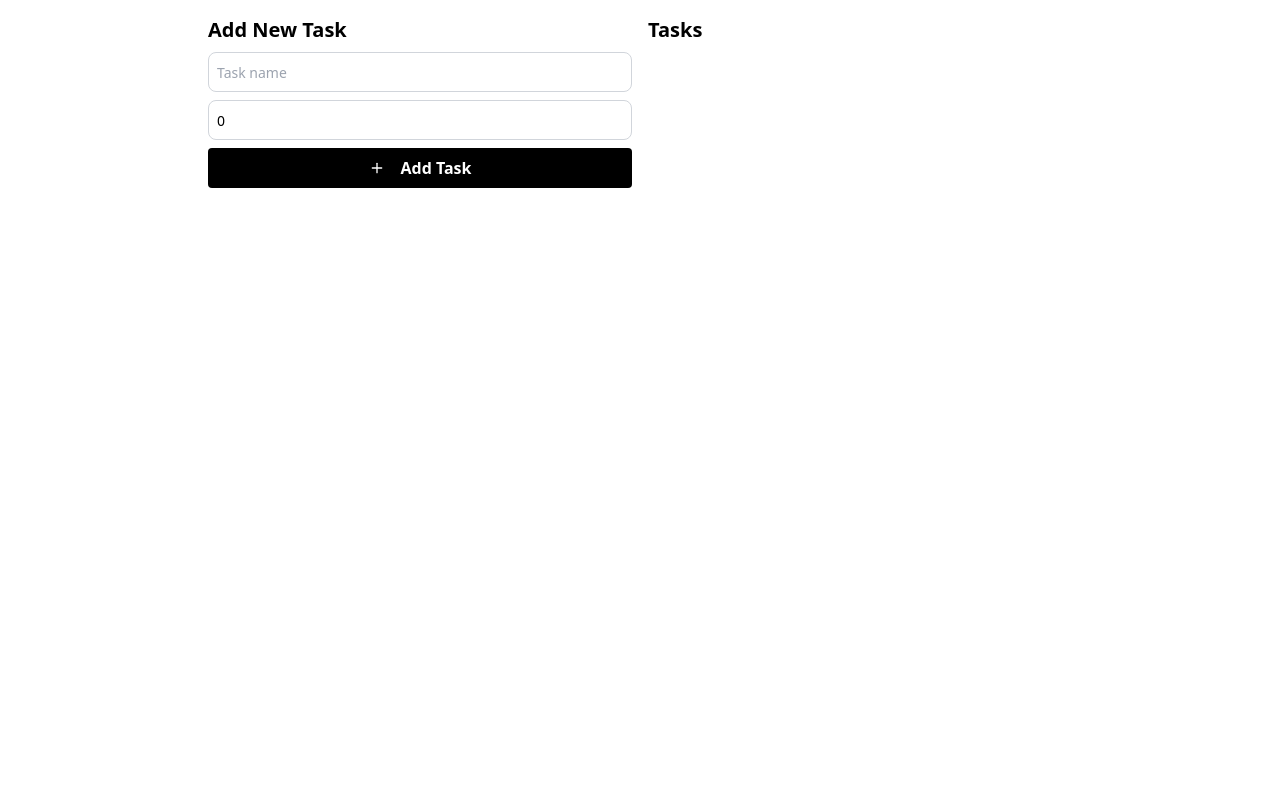
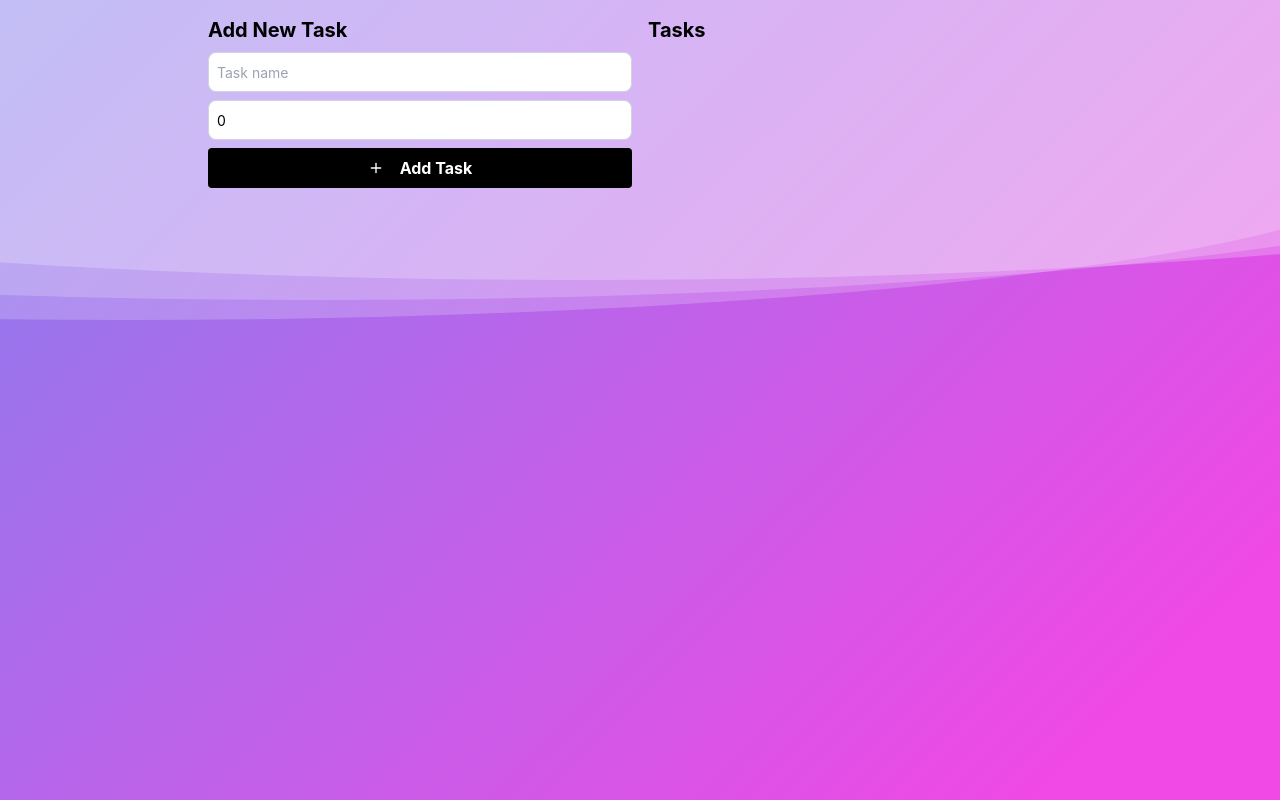
Before and after one commit to ahmadrosid/timeboxing, a SvelteKit app: page / in a window 1280 px wide. Built offline with nearby package versions, Linux system fonts and the light colour scheme.

Commit message:
make the background to be fun

```diff
--- a/src/app.css
+++ b/src/app.css
@@ -1,3 +1,73 @@
 @import "tailwindcss/base";
 @import "tailwindcss/components";
 @import "tailwindcss/utilities";
+
+body {
+    margin: auto;
+    font-family: -apple-system, BlinkMacSystemFont, sans-serif;
+    overflow: auto;
+    background: linear-gradient(315deg, rgb(240, 73, 229) 3%, rgb(72, 157, 243) 38%, rgba(48,238,226,1) 68%, rgb(244, 126, 126) 98%);
+    animation: gradient 15s ease infinite;
+    background-size: 400% 400%;
+    background-attachment: fixed;
+}
+
+@keyframes gradient {
+    0% {
+        background-position: 0% 0%;
+    }
+    50% {
+        background-position: 100% 100%;
+    }
+    100% {
+        background-position: 0% 0%;
+    }
+}
+
+.wave {
+    background: rgb(255 255 255 / 25%);
+    border-radius: 0 0 1000% 1000%;
+    position: fixed;
+    width: 200%;
+    height: 20em;
+    animation: wave 10s -8s linear infinite;
+    transform: translate3d(0, 0, 0);
+    opacity: 0.8;
+    top: 0;
+    left: 0;
+    z-index: -1;
+}
+
+.wave:nth-of-type(2) {
+    top: -1.25em;
+    animation: wave 20s linear reverse infinite;
+    opacity: 0.8;
+}
+
+.wave:nth-of-type(3) {
+    top: -2.5em;
+    animation: wave 25s -1s reverse infinite;
+    opacity: 0.9;
+}
+
+@keyframes wave {
+    2% {
+        transform: translateX(1);
+    }
+
+    25% {
+        transform: translateX(-25%);
+    }
+
+    50% {
+        transform: translateX(-50%);
+    }
+
+    75% {
+        transform: translateX(-25%);
+    }
+
+    100% {
+        transform: translateX(1);
+    }
+}
--- a/src/routes/+layout.svelte
+++ b/src/routes/+layout.svelte
@@ -1 +1,7 @@
 <script>import "../app.css";</script><slot></slot>
+
+<div>
+    <div class="wave"></div>
+    <div class="wave"></div>
+    <div class="wave"></div>
+</div>
```
